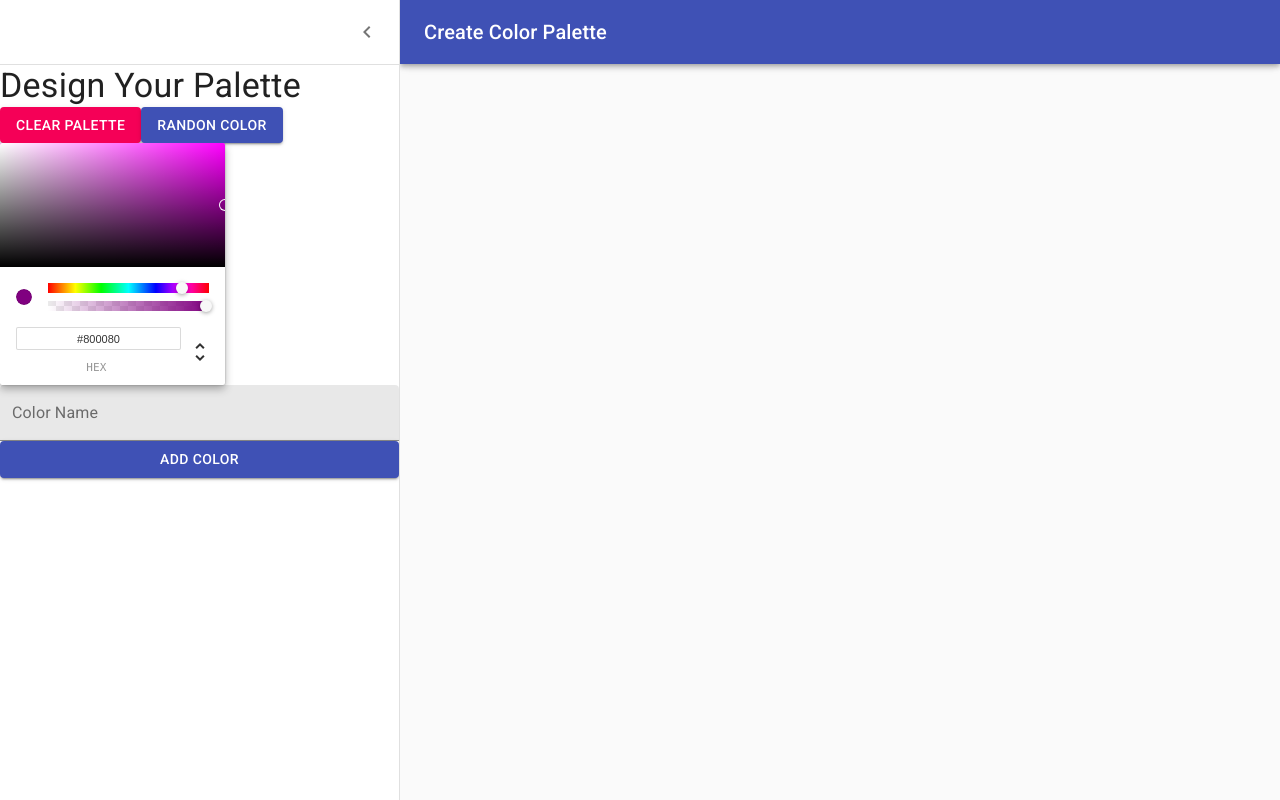
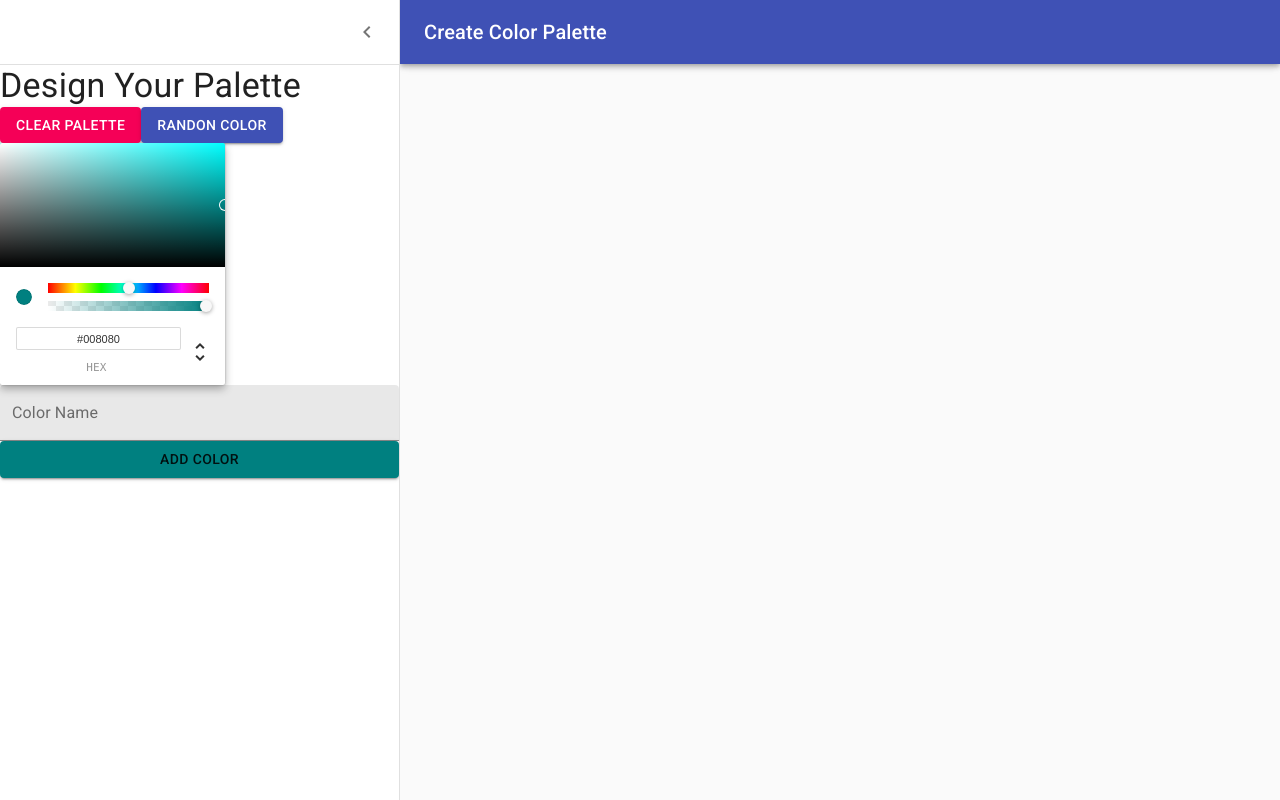
Before and after one commit to ChrisB32-cloud/Color-Project, a React (Create React App) app: page /palette/newpalette in a window 1280 px wide. Both pictures are taken after a click on the button "open drawer". Built offline with nearby package versions, Linux system fonts and the light colour scheme.

Commit message:
ChromePicker is fully functional with updating state changes

```diff
--- a/src/NewPaletteForm.js
+++ b/src/NewPaletteForm.js
@@ -1,4 +1,4 @@
-import React, { useState } from 'react';
+import React, { useState, useEffect } from 'react';
 import clsx from 'clsx';
 import { makeStyles, useTheme } from '@material-ui/core/styles';
 import TextField from '@material-ui/core/TextField';
@@ -80,7 +80,7 @@ function NewPaletteForm() {
     const theme = useTheme();
     const [open, setOpen] = React.useState(false);
     // const [formatSel, setFormatSel] = useState({ formatSel: "hex" })
-    // const [selectColor, setSelectColor] = useState({ selectColor: null })
+    const [selectColor, setSelectColor] = useState({ currentColor: 'teal' })
 
 
     const handleDrawerOpen = () => {
@@ -91,26 +91,15 @@ function NewPaletteForm() {
         setOpen(false);
     };
 
-    // const handleColorChange = (color, e) => {
-    //     setSelectColor({
-    //         selectColor: {
-    //             hex: color.hex,
-    //             rgb: {
-    //                 r: color.rgb.r,
-    //                 g: color.rgb.g,
-    //                 b: color.rgb.b,
-    //             },
-    //             rgba: {
-    //                 r: color.rgb.r,
-    //                 g: color.rgb.g,
-    //                 b: color.rgb.b,
-    //                 a: color.rgb.a
-    //             }
-    //         }
-    //     })
-    // }
 
-    // console.log(selectColor);
+
+    const updateColor = (newColor) => {
+        // console.log(newColor.hex);
+        setSelectColor({ currentColor: newColor.hex })
+    }
+
+
+    console.log(selectColor);
     // console.log(formatSel);
 
     return (
@@ -161,17 +150,13 @@ function NewPaletteForm() {
                         Randon Color
                     </Button>
                 </div>
-                {/* <ChromePicker */}
-                {/* // color={selectColor}
-                        // onChangeComplete={handleColorChange}
-                    // onClick={handleColorChange}
-                    // /> */}
                 <ChromePicker
-                    color='purple'
-                    onChangeComplete={(newColor) => console.log(newColor)}
+                    color={selectColor.currentColor}
+                    // onChangeComplete={(newColor) => updateColor(newColor)}
+                    onChangeComplete={updateColor}
                 />
                 <TextField id="filled-basic" label="Color Name" variant="filled" />
-                <Button variant="contained" color="primary">
+                <Button variant="contained" style={{ backgroundColor: selectColor.currentColor }}>
                     Add Color
                 </Button>
             </Drawer>
@@ -187,3 +172,26 @@ function NewPaletteForm() {
 }
 
 export default NewPaletteForm
+
+
+
+
+
+// const handleColorChange = (color, e) => {
+    //     setSelectColor({
+    //         selectColor: {
+    //             hex: color.hex,
+    //             rgb: {
+    //                 r: color.rgb.r,
+    //                 g: color.rgb.g,
+    //                 b: color.rgb.b,
+    //             },
+    //             rgba: {
+    //                 r: color.rgb.r,
+    //                 g: color.rgb.g,
+    //                 b: color.rgb.b,
+    //                 a: color.rgb.a
+    //             }
+    //         }
+    //     })
+    // }
```
